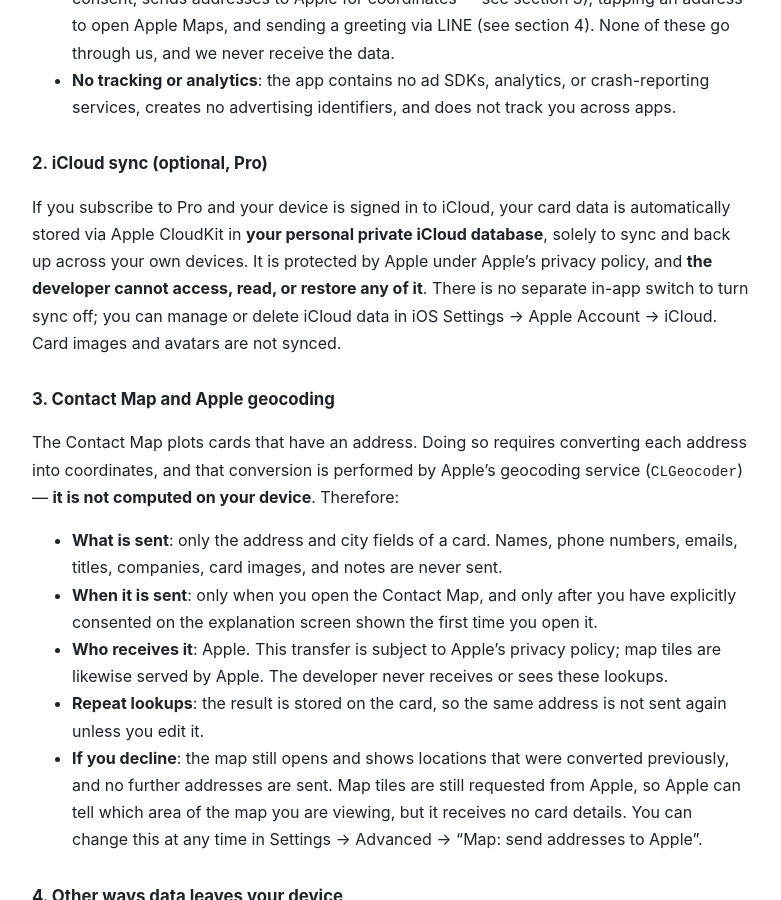
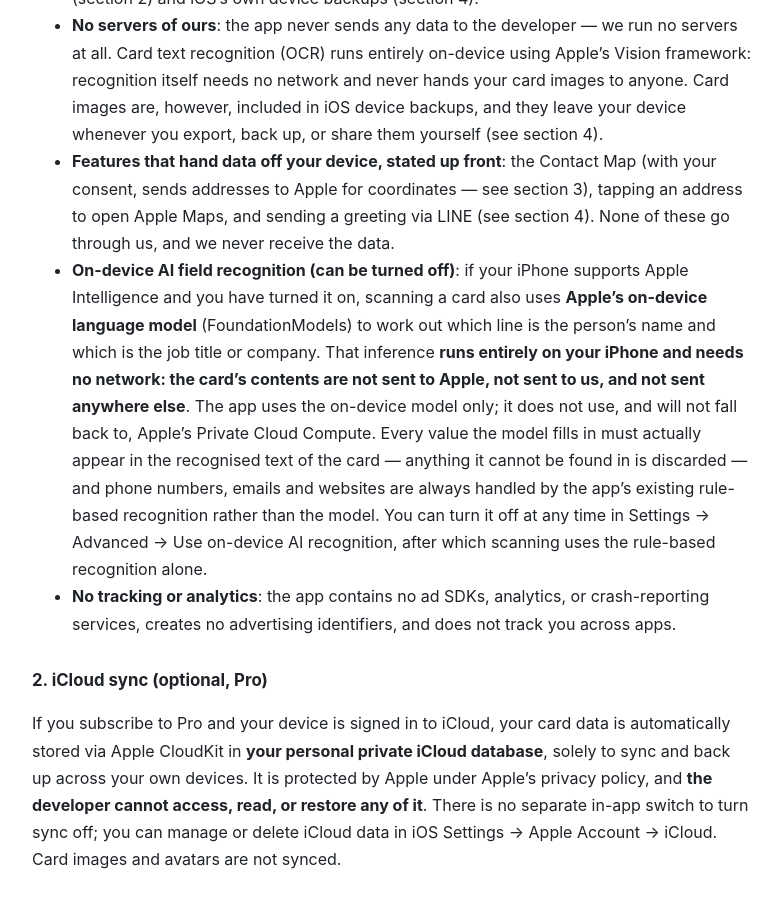
Before and after one commit to alisoninja/cardbox-legal, a Jekyll site: the page built from cardbox/privacy.md, in a window 1280 px wide and 900 px high, scrolled down 3357 px. Shown: the whole window, without its empty margins (248-1029 px from the left). Built offline with Jekyll 4.4.1, drawn with Linux system fonts in a browser that asks for light colours; our own code applies the rules of GitHub Pages for plain Markdown files; part of the change alters nothing that is shown; some of the changed text lies outside the part shown.

Commit message:
新增裝置端 AI 欄位辨識說明
明載完全在裝置上執行、不連網、不會回退到 Private Cloud Compute，
以及防編造機制（值必須出現在名片辨識文字裡）與可關閉。
生效日期 2026-10-21 → 2026-10-22。

```diff
--- a/cardbox/privacy.md
+++ b/cardbox/privacy.md
@@ -13,6 +13,7 @@ title: 名片盒 CardBox 隱私權政策 / Privacy Policy
 - **沒有帳號系統後端**：你掃描與建立的所有名片資料（姓名、電話、Email、地址、公司、職稱、名片影像、備註、地圖座標）儲存在你的裝置本機。另有兩種情況會有副本在裝置之外：Pro 的 iCloud 同步（第二節），以及 iOS 本身的系統備份（第四節）。
 - **沒有我們的伺服器**：App 不會把任何資料傳送到開發者的伺服器——我們根本沒有伺服器。名片文字辨識（OCR）完全在裝置上執行（Apple Vision framework）；辨識本身不需要網路，也不會把名片影像送給任何人。但名片影像會被納入 iOS 系統備份，也會在你主動匯出、備份或分享時離開裝置（見第四節）。
 - **會把資料交出裝置的功能，先講清楚**：人脈地圖（經你同意後把地址交給 Apple 換算座標，見第三節）、在名片上點地址開 Apple 地圖、以及用 LINE 傳送問候語（見第四節）。這些都不經過我們，我們也收不到。
+- **裝置上的 AI 欄位辨識（可關閉）**：如果你的 iPhone 支援且已開啟 Apple 智慧，掃描名片時 App 會用 **Apple 內建在裝置上的語言模型**（FoundationModels）分辨哪一行是姓名、哪一行是職稱或公司。這段推論**完全在你的 iPhone 上執行、不需要網路，名片內容不會送到 Apple、不會送到我們、也不會送到任何其他地方**；App 用的是裝置端模型，沒有、也不會改用 Apple 的 Private Cloud Compute。模型填進欄位的每一個值都必須真的出現在名片的辨識文字裡，找不到的一律丟棄；電話、Email 與網址一律由 App 既有的規則辨識處理，不交給模型。你可以隨時在「設定 → 進階 → 使用裝置上的 AI 辨識」關閉它，關閉後掃描會完全走原本的規則辨識。
 - **沒有追蹤與分析**：App 不含任何廣告 SDK、分析工具或崩潰回報服務，不會建立廣告識別碼，也不會跨 App 追蹤你。
 
 ### 二、iCloud 同步（Pro 功能，可選）
@@ -84,6 +85,7 @@ CardBox is a business-card manager where your data stays with you:
 - **No backend, no accounts**: everything you scan or create (names, phone numbers, emails, addresses, companies, titles, card images, notes, map coordinates) is stored locally on your device. Copies exist outside the device in two cases: Pro iCloud sync (section 2) and iOS's own device backups (section 4).
 - **No servers of ours**: the app never sends any data to the developer — we run no servers at all. Card text recognition (OCR) runs entirely on-device using Apple's Vision framework: recognition itself needs no network and never hands your card images to anyone. Card images are, however, included in iOS device backups, and they leave your device whenever you export, back up, or share them yourself (see section 4).
 - **Features that hand data off your device, stated up front**: the Contact Map (with your consent, sends addresses to Apple for coordinates — see section 3), tapping an address to open Apple Maps, and sending a greeting via LINE (see section 4). None of these go through us, and we never receive the data.
+- **On-device AI field recognition (can be turned off)**: if your iPhone supports Apple Intelligence and you have turned it on, scanning a card also uses **Apple's on-device language model** (FoundationModels) to work out which line is the person's name and which is the job title or company. That inference **runs entirely on your iPhone and needs no network: the card's contents are not sent to Apple, not sent to us, and not sent anywhere else**. The app uses the on-device model only; it does not use, and will not fall back to, Apple's Private Cloud Compute. Every value the model fills in must actually appear in the recognised text of the card — anything it cannot be found in is discarded — and phone numbers, emails and websites are always handled by the app's existing rule-based recognition rather than the model. You can turn it off at any time in Settings → Advanced → Use on-device AI recognition, after which scanning uses the rule-based recognition alone.
 - **No tracking or analytics**: the app contains no ad SDKs, analytics, or crash-reporting services, creates no advertising identifiers, and does not track you across apps.
 
 ### 2. iCloud sync (optional, Pro)
@@ -146,6 +148,6 @@ If future features change how data is handled (e.g., adding a cloud service), we
 
 ---
 
-生效日期 / Effective date：2026-10-21（前一版 / Previous version：2026-10-07）<br>
+生效日期 / Effective date：2026-10-22（前一版 / Previous version：2026-10-21）<br>
 適用產品 / Applies to：名片盒 CardBox（iOS）<br>
 聯絡方式 / Contact：info@summeriz.com
```
